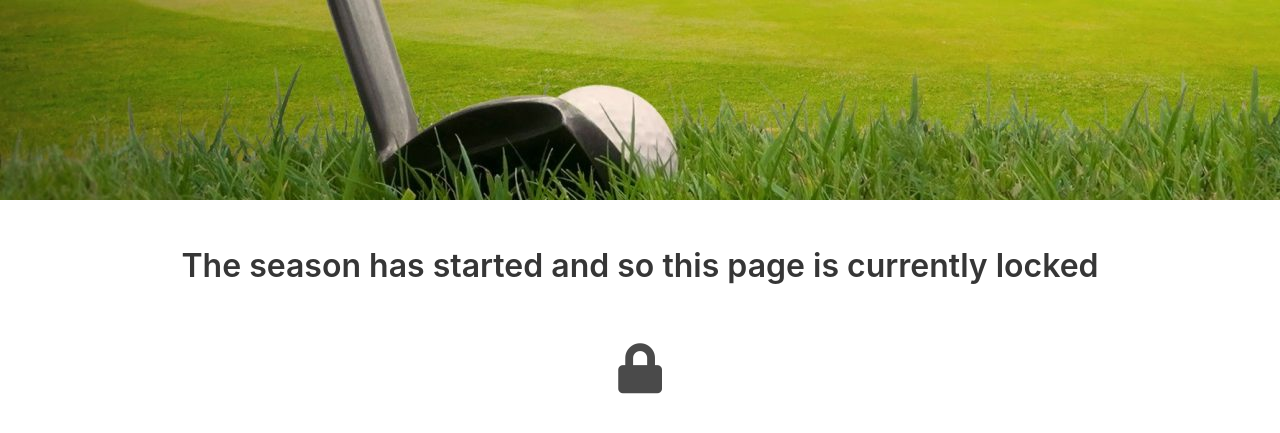
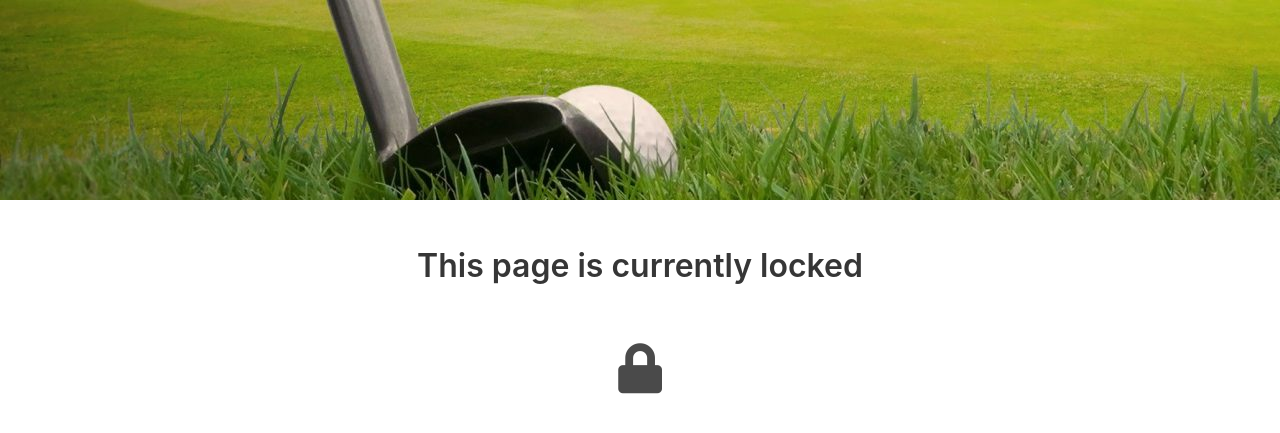
Before and after one commit to jcapper34/GolfPool, a Flask app: page /picks/make in a window 1280 px wide. Shown: the part 52-485 px from the top of the page. Run offline with Flask 2, Linux system fonts and the light colour scheme; some libraries are stand-ins or nearby versions.

Commit message:
Changed locked page description

```diff
--- a/templates/helper.macro.html
+++ b/templates/helper.macro.html
@@ -44,7 +44,7 @@
 
 {% macro locked() %}
 <section class="section">
-    <h1 class="title has-text-centered">The season has started and so this page is currently locked</h1>
+    <h1 class="title has-text-centered">This page is currently locked</h1>
     <br>
     <h1 class="has-text-centered" style="font-size: 50px"><span class="icon"><i class="fas fa-lock"></i></span></h1>
 </section>
```
